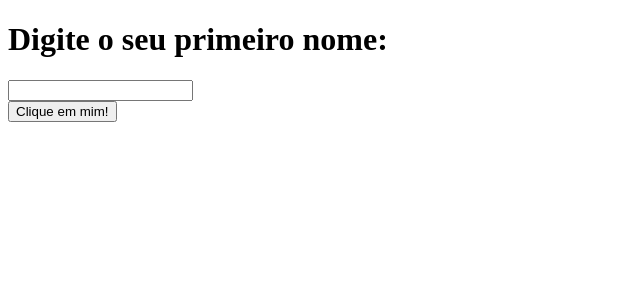
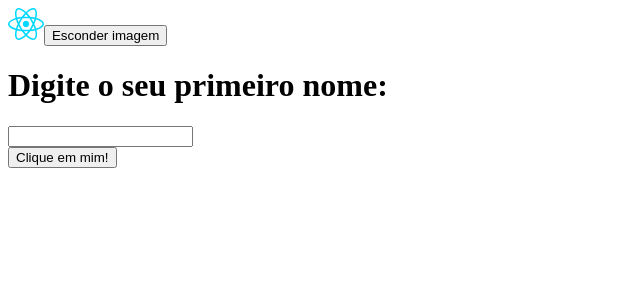
Before and after one commit to yagobmoreira/trybe-exercises, a React (Vite) app in the folder FrontEnd/secao-02-introducao-ao-react/dia-05-estados-e-eventos/courseContent/: page / in a window 1280 px wide. Shown: the top 300 px of the page, without its empty margins (0-640 px from the left). Built offline with nearby package versions, Linux system fonts and the light colour scheme.

Commit message:
Utilização de estados com React useState

```diff
--- a/FrontEnd/secao-02-introducao-ao-react/dia-05-estados-e-eventos/courseContent/src/App.tsx
+++ b/FrontEnd/secao-02-introducao-ao-react/dia-05-estados-e-eventos/courseContent/src/App.tsx
@@ -1,11 +1,21 @@
 import Button from './components/Button'
 import Input from './components/Input'
+import { useState } from 'react';
 // import './App.css'
 
 function App() {
+  const [showImg, setShowImg] = useState(true);
+
+  function handleClick() {
+    setShowImg(!showImg);
+  }
 
   return (
     <>
+        {showImg && <img src="/src/assets/react.svg" />}
+      <button onClick={handleClick}>
+        {showImg ? 'Esconder imagem' : 'Mostrar imagem'}
+      </button>
       <Input />
       <Button />
     </>
```
